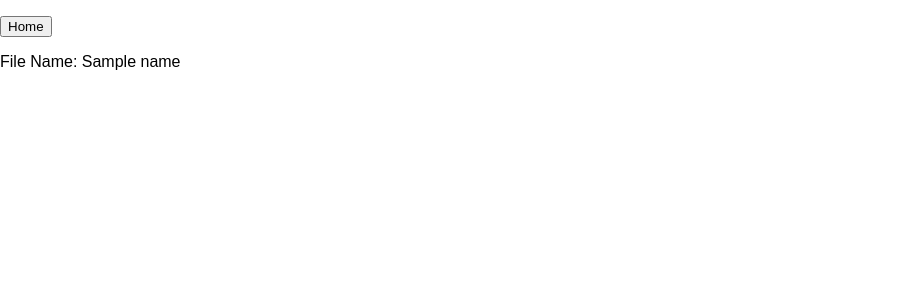
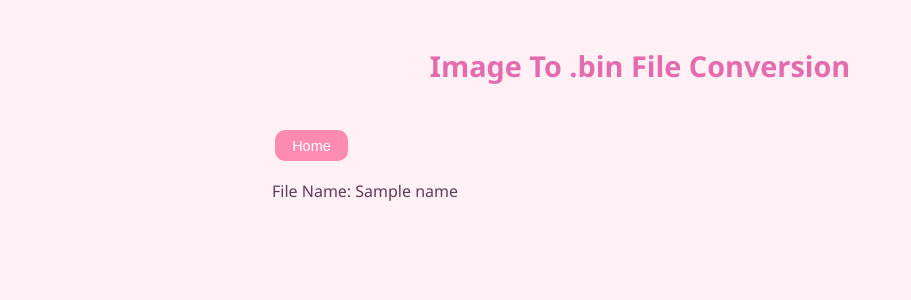
Before and after one commit to nickzswammer/ESP32-Clock-Gallery, a Flask app: template Firmware/Backend/image_processor/templates/success.html in a window 1280 px wide. Shown: the top 300 px of the page, without its empty margins (0-911 px from the left). Run offline with Flask 3, Linux system fonts and the light colour scheme; the template is opened without the code that fills it: most values are stand-ins (such as "Sample title", 1, 10 or a date in 2020).

Commit message:
Most Recent?

```diff
--- a/Firmware/Backend/image_processor/app.py
+++ b/Firmware/Backend/image_processor/app.py
@@ -76,10 +76,8 @@ def process_image(filename):
             f.write(bytes([byte]))
 
 
-    return f"""
-    <h2>Conversion complete with dithering!</h2>
-    <a href="{url_for('download_file', filename=bin_filename)}" download>Download {bin_filename}</a>
-    """
+    return render_template('conversion_complete.html', bin_filename=bin_filename)
+
 
 
 @app.route('/download/<filename>')
--- a/Firmware/Backend/image_processor/static/css/main.css
+++ b/Firmware/Backend/image_processor/static/css/main.css
@@ -1,4 +1,158 @@
 body {
-  margin: 0;
-  font-family: sans-serif;
+  background-color: #fff0f5;
+  font-family: "Segoe UI", "Comic Sans MS", sans-serif;
+  color: #5e3c58;
+  padding: 2em;
+  margin: 0 auto;
+  max-width: 800px;
 }
+
+h1 {
+  color: #e36bae;
+  text-align: center;
+  margin-top: 0.5em;
+  font-size: 1.8em;
+}
+
+h2,
+h3 {
+  color: #8c5b75;
+  text-align: center;
+  font-weight: normal;
+  margin: 0.5em 0;
+}
+
+ul {
+  list-style: none;
+  padding: 0;
+  margin-bottom: 2em;
+  overflow: hidden;
+  background-color: #ffb6c1;
+  border-radius: 12px;
+  box-shadow: 0 2px 6px rgba(0, 0, 0, 0.1);
+}
+
+li {
+  float: left;
+}
+
+li a {
+  display: block;
+  color: white;
+  text-align: center;
+  padding: 0.75em 1em;
+  text-decoration: none;
+  font-weight: bold;
+  font-size: 1em;
+}
+
+li a:hover {
+  background-color: #ff8bb3;
+  border-radius: 12px;
+}
+
+table {
+  width: 100%;
+  border-collapse: collapse;
+  margin-top: 1em;
+  background: #fff;
+  border-radius: 12px;
+  overflow: hidden;
+  box-shadow: 0 2px 6px rgba(0, 0, 0, 0.05);
+}
+
+th {
+  background-color: #ffe4f0;
+  color: #5e3c58;
+  padding: 0.8em;
+  text-align: center;
+  border-bottom: 2px solid #f7c2df;
+  font-size: 1em;
+}
+
+td {
+  padding: 0.8em;
+  text-align: center;
+  border-bottom: 1px solid #f3d3e8;
+  font-size: 0.95em;
+}
+
+tr:nth-child(even) {
+  background-color: #fff7fb;
+}
+
+tr:hover {
+  background-color: #fff0f5;
+}
+
+button,
+input[type="submit"] {
+  background-color: #ff8bb3;
+  color: white;
+  border: none;
+  padding: 0.5em 1.2em;
+  border-radius: 10px;
+  font-size: 0.95em;
+  margin: 0.2em;
+  cursor: pointer;
+  transition: background 0.2s;
+}
+
+button:hover,
+input[type="submit"]:hover {
+  background-color: #f86aa1;
+}
+
+input[type="file"] {
+  margin: 1em 0;
+  padding: 0.6em;
+  width: 100%;
+  border-radius: 8px;
+  border: 1px solid #ddd;
+  font-size: 0.95em;
+  color: #5e3c58;
+  background: #fff8fb;
+}
+
+form {
+  display: inline;
+}
+
+a {
+  display: inline-block;
+  margin-top: 1.5em;
+  text-decoration: none;
+  color: #e36bae;
+  font-size: 0.95em;
+}
+
+a:hover {
+  text-decoration: underline;
+}
+
+.status {
+  text-align: center;
+  margin-top: 1em;
+  font-style: italic;
+  color: #8c5b75;
+}
+
+::file-selector-button {
+  background-color: #ffa4d4;
+  border: none;
+  padding: 0.4em 0.8em;
+  border-radius: 6px;
+  color: #5e3c58;
+  cursor: pointer;
+  font-size: 0.9em;
+}
+
+::file-selector-button:hover {
+  background-color: #ff8bb3;
+}
+
+*,
+*:before,
+*:after {
+  box-sizing: border-box;
+}
--- a/Firmware/Backend/image_processor/templates/base.html
+++ b/Firmware/Backend/image_processor/templates/base.html
@@ -9,9 +9,10 @@
 </head>
 
 <body>
+    <h1>Image To .bin File Conversion</h1>
     <p>
         <a href="{{ url_for('upload_page') }}">
-            <button>Home</button>
+            <button class="buttons">Home</button>
         </a>
     </p>
     {% block body %}{% endblock %}
--- a/Firmware/Backend/image_processor/templates/index.html
+++ b/Firmware/Backend/image_processor/templates/index.html
@@ -5,10 +5,10 @@
 {% endblock %}
 
 {% block body %}
-<title>Upload Image</title>
+<title>Upload An Image</title>
 <form action="/success" method="POST" enctype="multipart/form-data">
-    <input type="file" name="file" />
-    <input type="submit" value="Upload" />
+    <input class="buttons" type="file" name="file" />
+    <input class="buttons" type="submit" value="Upload" />
 </form>
 
 {% endblock %}
```
Also changed, not shown: 1 other file.
